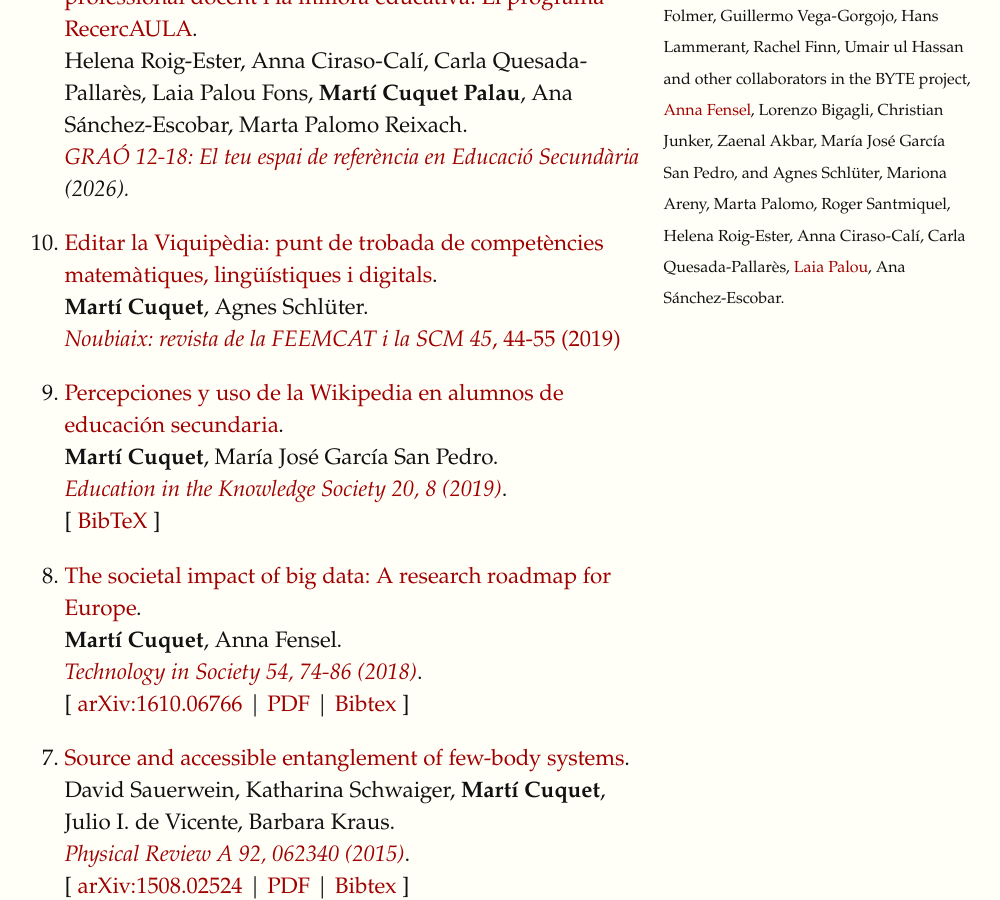
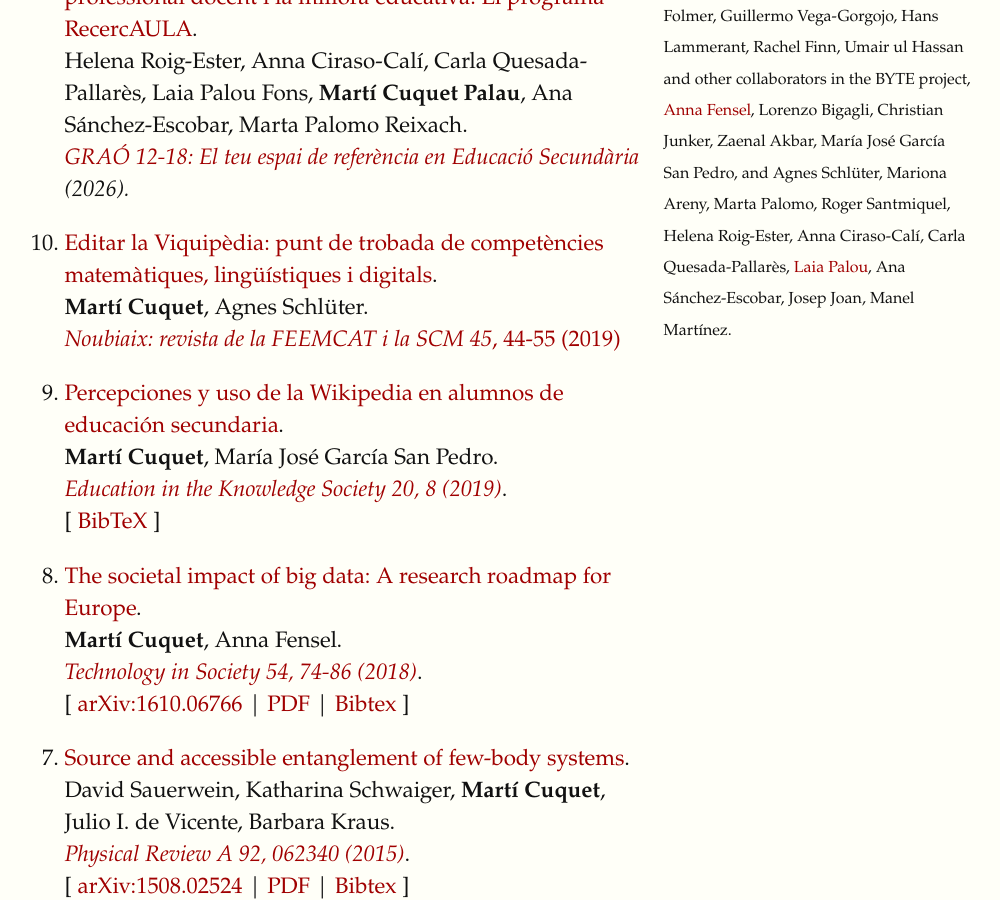
Before and after one commit to mcuquet/mcuquet.github.io, a Jekyll site: the page built from Research/Publications.md, in a window 1280 px wide and 900 px high, scrolled down 381 px. Shown: the whole window, without its empty margins (174-1174 px from the left). Built offline with Jekyll 4.4.1, drawn with Linux system fonts in a browser that asks for light colours; some of the changed lines change nothing that is shown.

Commit message:
Update Publications.md

```diff
--- a/Research/Publications.md
+++ b/Research/Publications.md
@@ -5,7 +5,7 @@ section: Research
 permalink: /Research/Publications/
 ---
 
-Here you can find a list of my scientific publications.{% sidenote "coauthors" "Coauthored with [John Calsamiglia](https://webs.uab.cat/giq/member/john-calsamiglia/), Florencia del Castillo, Tatjana Carle, [Barbara Kraus](https://www.professoren.tum.de/en/kraus-barbara), [Otfried Gühne](https://www.physik.uni-siegen.de/tqo/members/guehne/), Frank E.S. Steinhoff, Tobias Moroder, Matteo Rossi, Dagmar Bruß, Chiara Macchiavello, Katharina Schwaiger, David Sauerwein, [Julio I. de Vicente](https://www.ucm.es/mathqi/julio-de-vicente), Michael Martin, Erwin Folmer, Guillermo Vega-Gorgojo, Hans Lammerant, Rachel Finn, Umair ul Hassan and other collaborators in the BYTE project, [Anna Fensel](https://sites.google.com/site/annafensel/), Lorenzo Bigagli, Christian Junker, Zaenal Akbar, María José García San Pedro, and Agnes Schlüter, Mariona Areny, Marta Palomo, Roger Santmiquel, Helena Roig-Ester, Anna Ciraso-Calí, Carla Quesada-Pallarès, [Laia Palou](https://sites.google.com/xtec.cat/plantilla-eines-avaluacio), Ana Sánchez-Escobar." %}
+Here you can find a list of my scientific publications.{% sidenote "coauthors" "Coauthored with [John Calsamiglia](https://webs.uab.cat/giq/member/john-calsamiglia/), Florencia del Castillo, Tatjana Carle, [Barbara Kraus](https://www.professoren.tum.de/en/kraus-barbara), [Otfried Gühne](https://www.physik.uni-siegen.de/tqo/members/guehne/), Frank E.S. Steinhoff, Tobias Moroder, Matteo Rossi, Dagmar Bruß, Chiara Macchiavello, Katharina Schwaiger, David Sauerwein, [Julio I. de Vicente](https://www.ucm.es/mathqi/julio-de-vicente), Michael Martin, Erwin Folmer, Guillermo Vega-Gorgojo, Hans Lammerant, Rachel Finn, Umair ul Hassan and other collaborators in the BYTE project, [Anna Fensel](https://sites.google.com/site/annafensel/), Lorenzo Bigagli, Christian Junker, Zaenal Akbar, María José García San Pedro, and Agnes Schlüter, Mariona Areny, Marta Palomo, Roger Santmiquel, Helena Roig-Ester, Anna Ciraso-Calí, Carla Quesada-Pallarès, [Laia Palou](https://sites.google.com/xtec.cat/plantilla-eines-avaluacio), Ana Sánchez-Escobar, Josep Joan, Manel Martínez." %}
 
 For citation indices, see [Google Scholar](https://scholar.google.at/citations?user=540UR0IAAAAJ).
 
```
